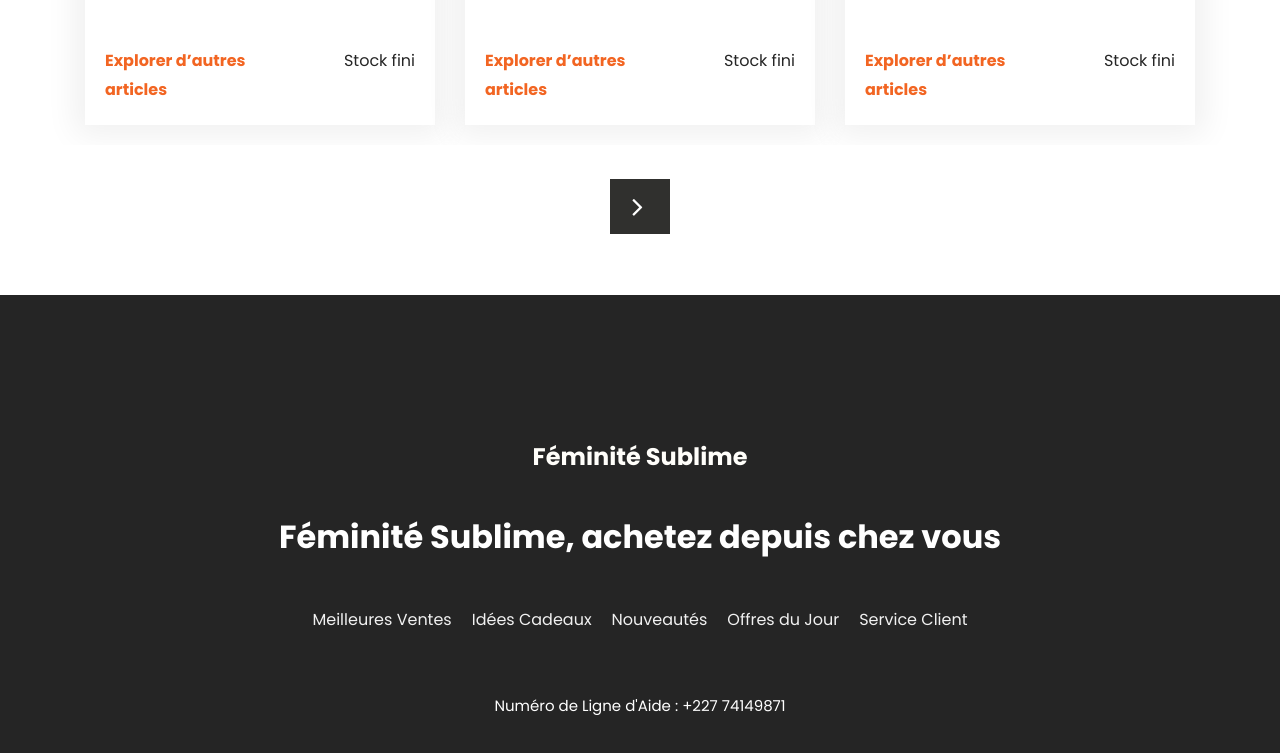
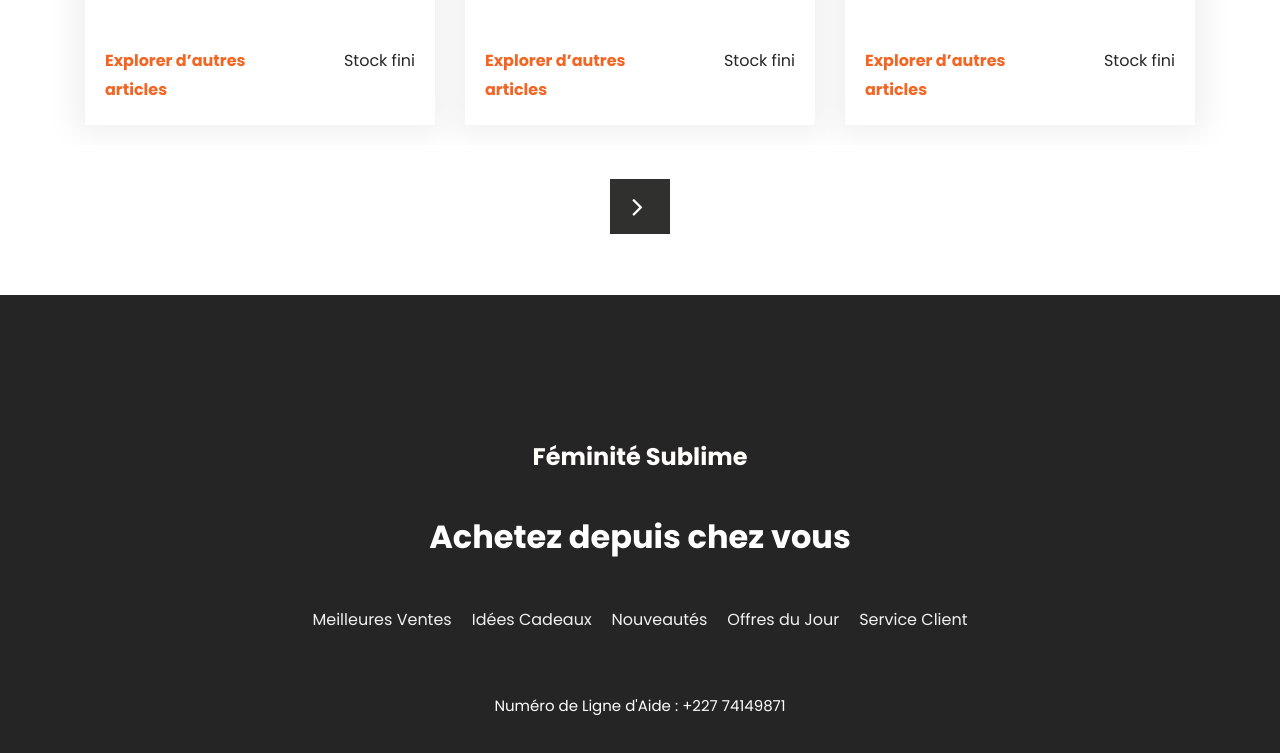
Before and after one commit to abdoulasani/Fsublime, a plain HTML site: page index.html in a window 1280 px wide. Shown: the part 4115-4868 px from the top of the page. Drawn offline with nearby package versions, Linux system fonts and the light colour scheme; a script that the page names is missing.

Commit message:
Update index.html

```diff
--- a/index.html
+++ b/index.html
@@ -703,7 +703,7 @@
         </div>
 
 <div class="slogan">
-      Féminité Sublime, achetez depuis chez vous
+      Achetez depuis chez vous
   </div>
       <div class="footer_menu">
          <ul>
```
